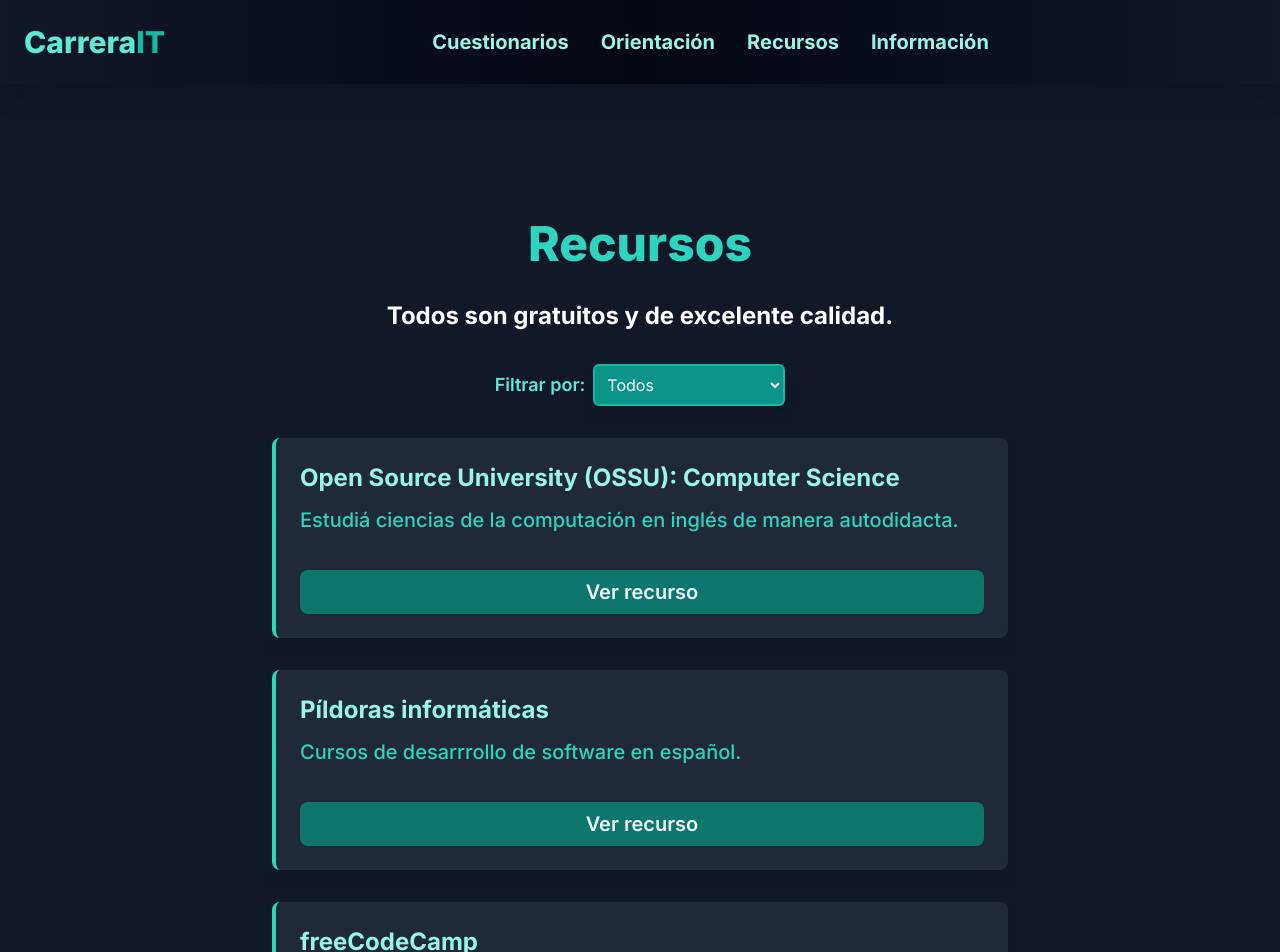
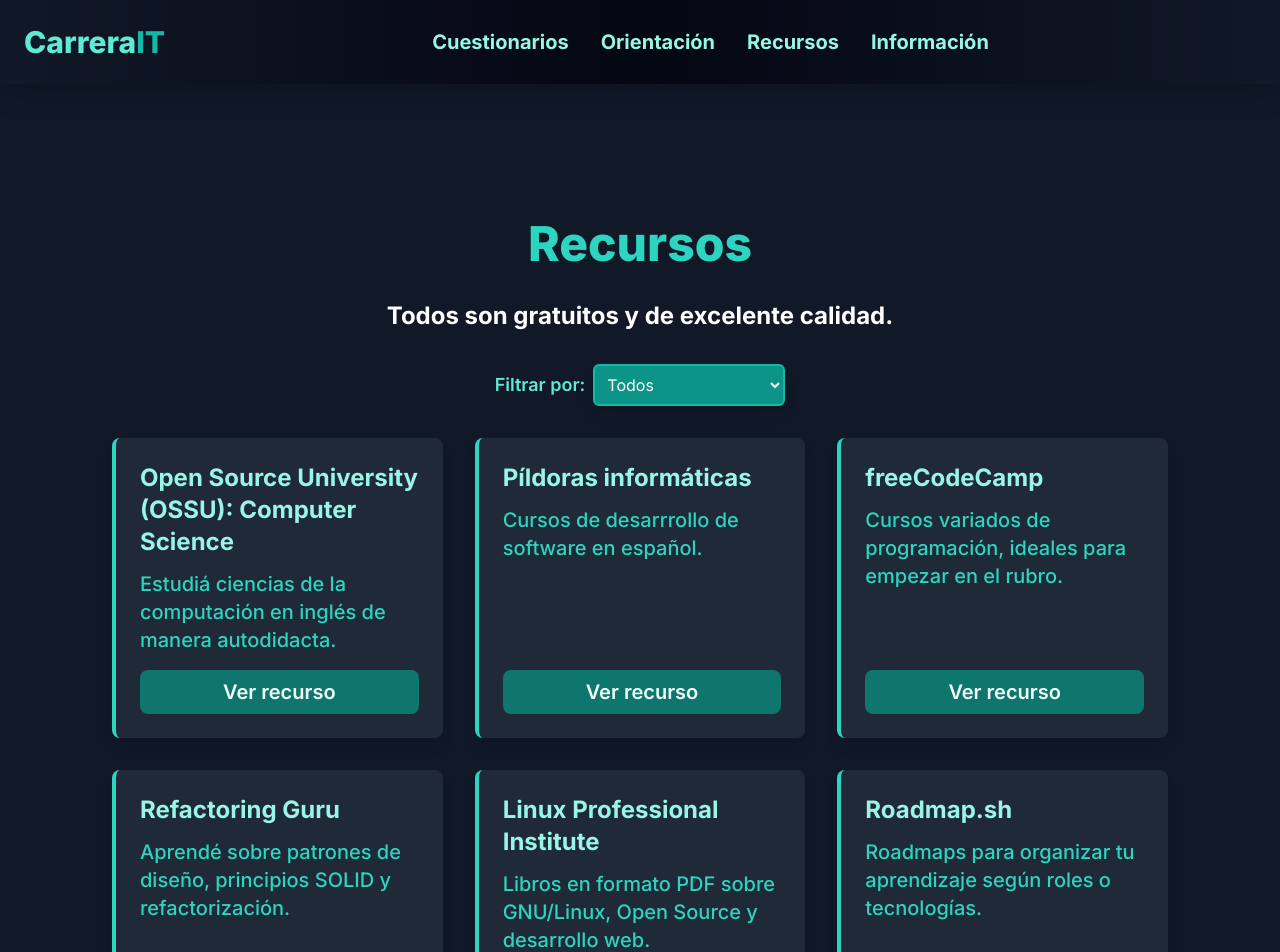
Before and after one commit to aronmilenait/carrerait-roadmap, a Next.js app in the folder carrerait-roadmap/: page /recursos in a window 1280 px wide. Shown: the top 952 px of the page. Built offline with nearby package versions, Linux system fonts and the light colour scheme.

Commit message:
refactor: eliminate fixated width and use a grid layout.

```diff
--- a/carrerait-roadmap/src/app/components/Resources.tsx
+++ b/carrerait-roadmap/src/app/components/Resources.tsx
@@ -19,7 +19,7 @@ const Resources = () => {
   );
 
   return (
-    <section className="bg-gray-900 text-white py-10 px-4 max-w-3xl mx-auto">
+    <section className="bg-gray-900 text-white py-10 px-4 mx-auto">
       <h1 className="text-4xl sm:text-3xl md:text-5xl text-teal-400 font-extrabold mb-8 text-center">
         Recursos
       </h1>
@@ -51,7 +51,7 @@ const Resources = () => {
           ))}
         </select>
       </div>
-      <div className="space-y-8">
+      <div className="grid gap-8 sm:grid-cols-1 md:grid-cols-2 lg:grid-cols-3">
         {filteredResources.map((resource, index) => (
           <div
             key={index}
```
